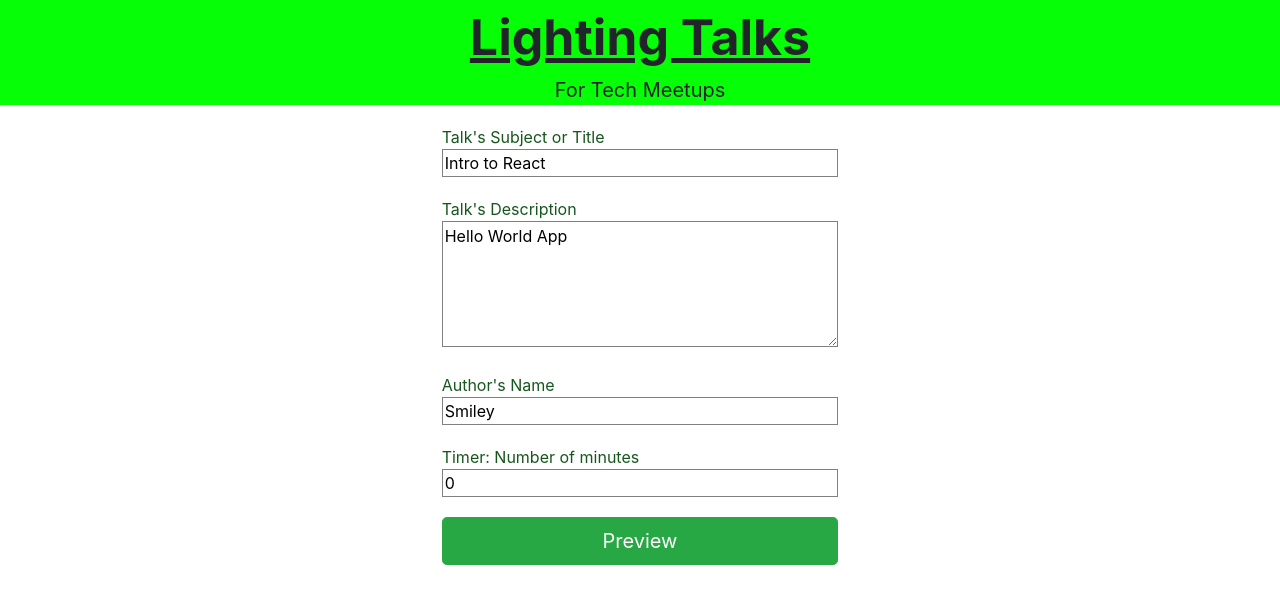
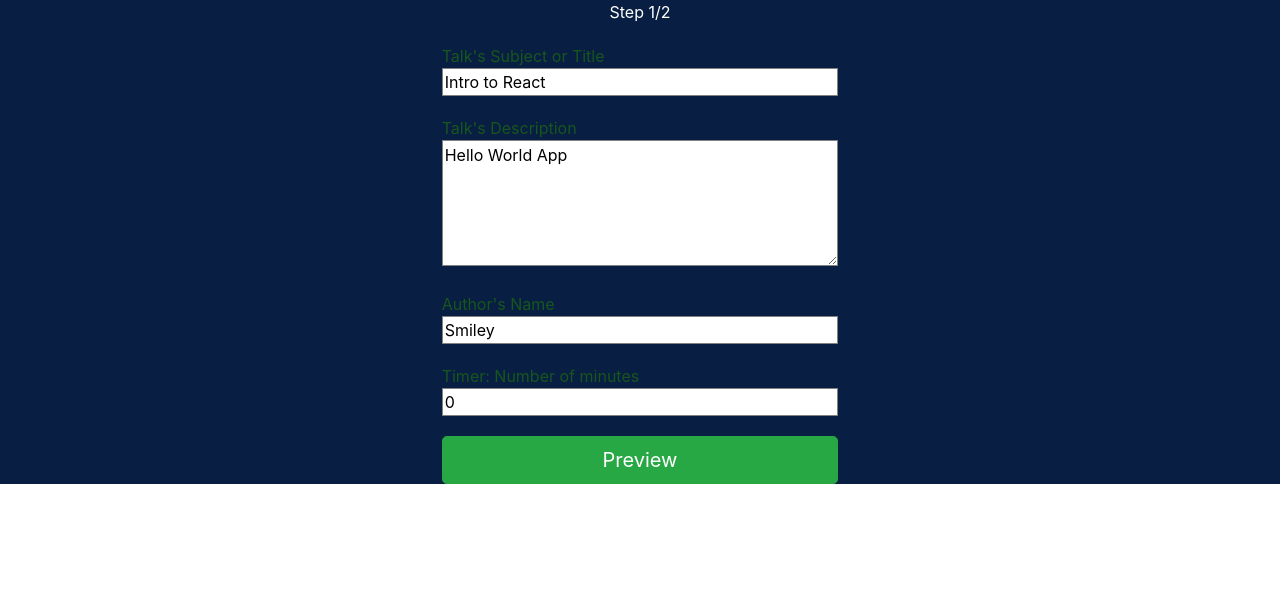
Before and after one commit to jcsmileyjr/lighting-talks, a React (Create React App) app: page / in a window 1280 px wide. Both pictures are taken after a click on the button 640 px from the left and 720 px from the top of the page. Shown: the top 604 px of the page. Built offline with nearby package versions, Linux system fonts and the light colour scheme.

Commit message:
Refactored the Header based on updated Wireframe

```diff
--- a/src/components/header/Header.js
+++ b/src/components/header/Header.js
@@ -4,9 +4,8 @@ import './header.css';
 
 const Header = props => {
     return(
-        <main className="headerStyle" style={colors.headerColor}>
-            <div className="primaryTitleStyle">Lighting Talks</div>
-            <div className="secondaryTitleStyle">For Tech Meetups</div>
+        <main style={colors.lightingBlue}>
+            <div className="primaryTitleStyle">{props.title}</div>
         </main>
     );
 }
--- a/src/components/header/header.css
+++ b/src/components/header/header.css
@@ -1,13 +1,4 @@
 .primaryTitleStyle {
-    font-size: 50px;
-    font-weight: bolder;
-    text-decoration: underline;
+    font-size: 1rem;
+    color:white;
 }
-
-.secondaryTitleStyle {
-    font-size:20px;
-}
-
-.headerStyle {
-    width:100%;
-}
--- a/src/constants.js
+++ b/src/constants.js
@@ -1,7 +1,8 @@
 const colors = {
     "headerColor":{"backgroundColor":"#06FE06"},
     "textColor":{"color":"#17561D"},
-    "buttonColor":{"backgroundColor":"#69F969"}
+    "buttonColor":{"backgroundColor":"#69F969"},
+    "lightingBlue":{"backgroundColor":"#081E42"}
 };
 
 export default colors;
--- a/src/screens/Setup.js
+++ b/src/screens/Setup.js
@@ -4,11 +4,12 @@ import Header from '../components/header/Header';
 import Input from '../components/Input/Input';
 import TextArea from '../components/Input/TextArea';
 import PrimaryButton from '../components/Button/Button';
+import colors from '../constants';
 
 const Setup = props => {
     return(
-        <main>
-            <Header />
+        <main style={colors.lightingBlue}>
+            <Header title="Step 1/2" />
             <Input  action={props.getSubject}
                     output={props.subject}
                     label="Talk's Subject or Title" />
```
